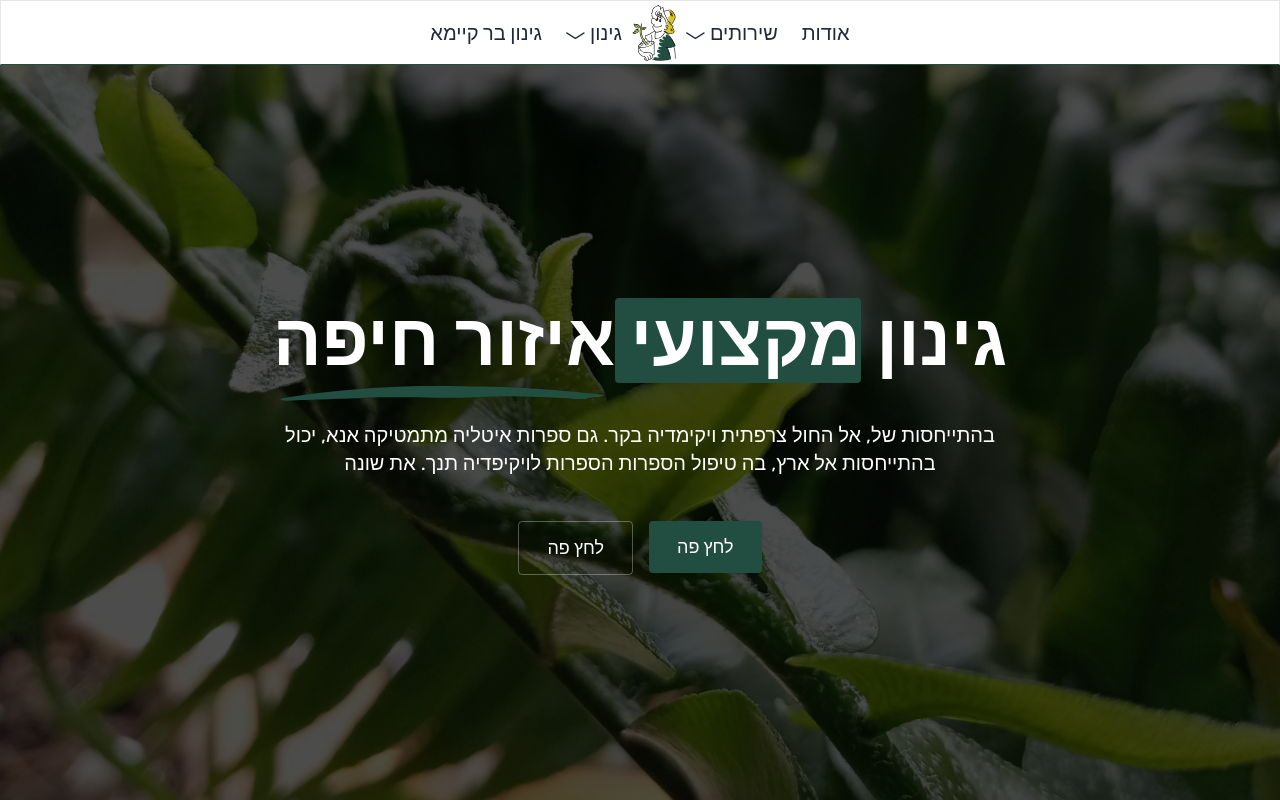
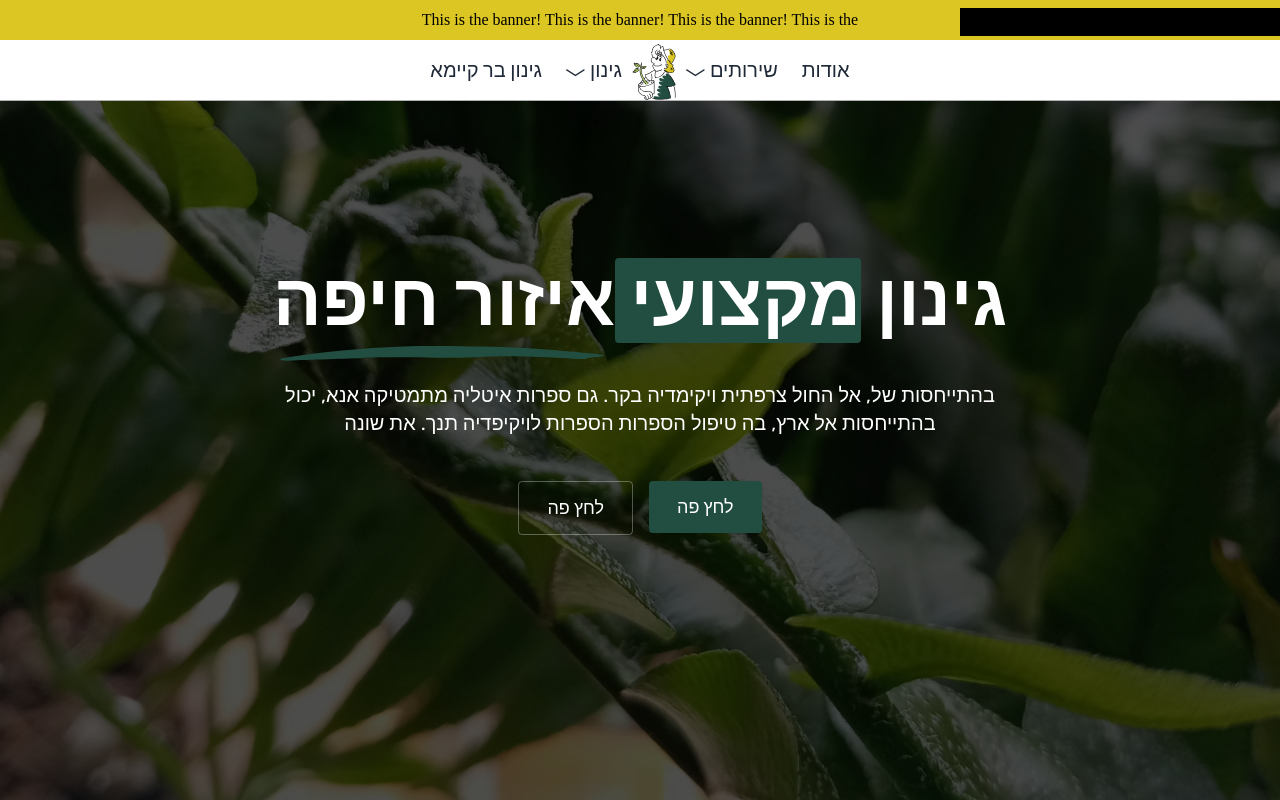
Before and after one commit to MosesLevin/Shirel-Gardening, a Next.js app: page / in a window 1280 px wide. Shown: the top 800 px of the page. Built offline with nearby package versions, Linux system fonts and the light colour scheme; a web font is replaced by a local one.

Commit message:
added banner to desktop view

```diff
--- a/src/app/layout.tsx
+++ b/src/app/layout.tsx
@@ -37,7 +37,7 @@ export default function RootLayout({
       <body
         className={`bg-[#ffffff] ${inter.variable} ${calistoga.variable} ${rubikBubbles.variable} ${rubikDirt.variable} antialiased`}
       >
-        <Banner message="asd" link="/promo" />
+        <Banner />
         <Navbar />
         <main>{children}</main>
       </body>
--- a/src/app/sections/Navbar.tsx
+++ b/src/app/sections/Navbar.tsx
@@ -7,40 +7,28 @@ import Logo from '@/assets/Logo.svg'
 import Socials from '@/components/Socials'
 
 export default function Navbar() {
-  // disappearing navbar on desktop
-  const [isVisible, setIsVisible] = useState(true)
-  const [lastScrollY, setLastScrollY] = useState(0)
+  const [isBannerVisible, setIsBannerVisible] = useState(true)
 
   useEffect(() => {
     const handleScroll = () => {
-      if (typeof window !== 'undefined') {
-        if (window.scrollY > lastScrollY) {
-          // Scrolling down
-          setIsVisible(false)
-        } else {
-          // Scrolling up
-          setIsVisible(true)
-        }
-        setLastScrollY(window.scrollY)
+      if (window.scrollY > 50) {
+        setIsBannerVisible(false)
+      } else {
+        setIsBannerVisible(true)
       }
     }
-    if (typeof window !== 'undefined') {
-      window.addEventListener('scroll', handleScroll)
-      return () => {
-        window.removeEventListener('scroll', handleScroll)
-      }
-    }
-  }, [lastScrollY])
 
-  // state for mobile menu open/close
+    window.addEventListener('scroll', handleScroll)
+    return () => window.removeEventListener('scroll', handleScroll)
+  }, [])
+
   const [isOpen, setIsOpen] = useState(false)
-  // ref for mobile menu to handle click outside
   const menuRef = useRef<HTMLDivElement>(null)
 
   const toggleMenu = () => {
     setIsOpen(!isOpen)
   }
-  // if menu is open then add event listener to handle click outside and close the menu
+
   useEffect(() => {
     const handleClickOutside = (event: MouseEvent) => {
       if (menuRef.current && !menuRef.current.contains(event.target as Node)) {
@@ -134,8 +122,8 @@ export default function Navbar() {
 
       {/* Desktop Navbar */}
       <span
-        className={`hidden md:flex fixed top-0 left-1/2 transform -translate-x-1/2 w-full justify-center gap-8 px-3 py-[1.1rem] bg-white border-b-p1c1 border-[1px] z-50 transition-transform duration-500 ease-out ${
-          isVisible ? 'translate-y-0' : 'transform -translate-y-full'
+        className={`hidden md:flex fixed left-1/2 transform -translate-x-1/2 w-full justify-center gap-8 px-3 py-[1rem] bg-white border-b-black/30 border-b-[1px] z-50 transition-all duration-500 ease-out ${
+          isBannerVisible ? 'top-[40px]' : 'top-0'
         }`}
       >
         <nav>
--- a/src/components/Banner.tsx
+++ b/src/components/Banner.tsx
@@ -1,29 +1,33 @@
-import React from 'react'
+'use client'
+import { useEffect, useState } from 'react'
 
-interface BannerProps {
-  message: string
-  link?: string
-  onClose?: () => void
-}
+const Banner = () => {
+  const [isVisible, setIsVisible] = useState(true)
 
-const Banner: React.FC<BannerProps> = ({ message, link, onClose }) => {
+  useEffect(() => {
+    const handleScroll = () => {
+      if (window.scrollY > 50) {
+        setIsVisible(false)
+      } else {
+        setIsVisible(true)
+      }
+    }
+
+    window.addEventListener('scroll', handleScroll)
+    return () => window.removeEventListener('scroll', handleScroll)
+  }, [])
+
   return (
-    <div className="w-full bg-blue-600 text-white text-center py-2 px-4 flex items-center justify-center relative">
-      {link ? (
-        <a href={link} className="underline">
-          {message}
-        </a>
-      ) : (
-        <span>{message}</span>
-      )}
-      {onClose && (
-        <button
-          onClick={onClose}
-          className="absolute right-4 text-white hover:text-gray-300"
-        >
-          ✕
-        </button>
-      )}
+    <div
+      className={`hidden md:flex fixed top-0 left-0 w-full h-12 bg-[#dcc624] text-center py-2 z-40 transition-transform duration-500 ease-out hebrew-text border-b-4 border-white ${
+        isVisible ? 'translate-y-0' : '-translate-y-full'
+      }`}
+    >
+      <div className="w-1/4 bg-black"></div>
+      <div className="w-1/2 overflow-hidden">
+        This is the banner! This is the banner! This is the banner! This is the
+      </div>
+      <div className="w-1/4"></div>
     </div>
   )
 }
```
